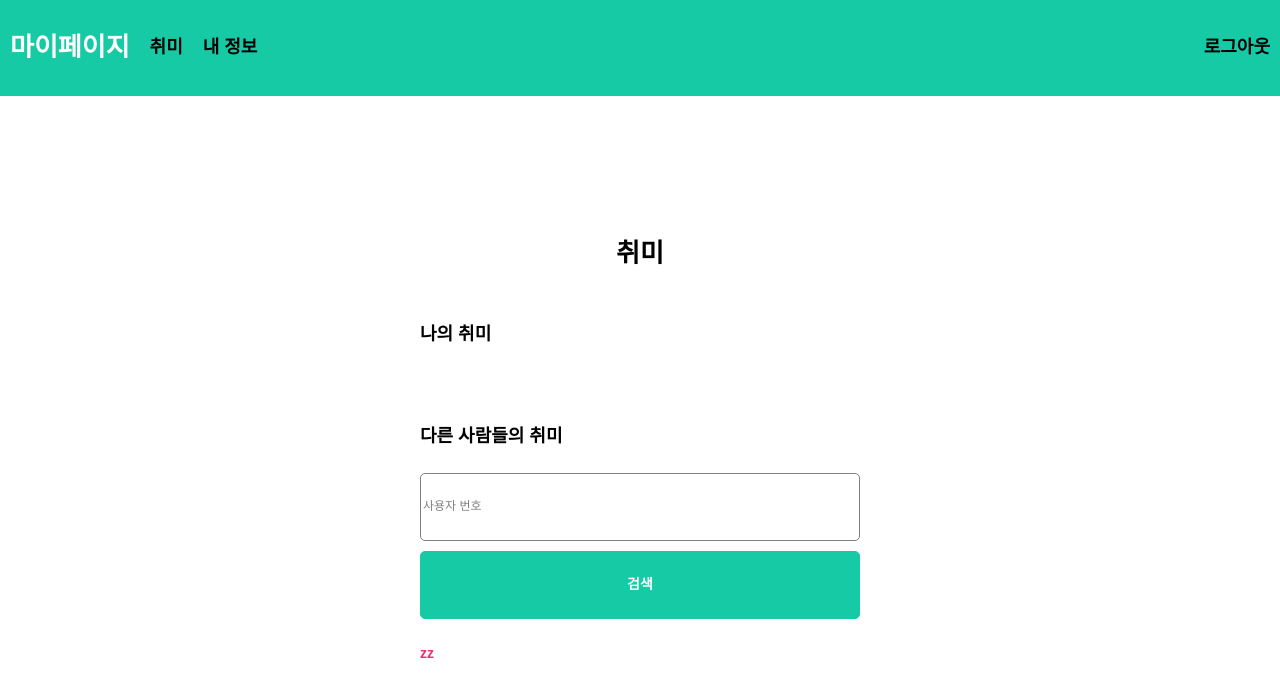
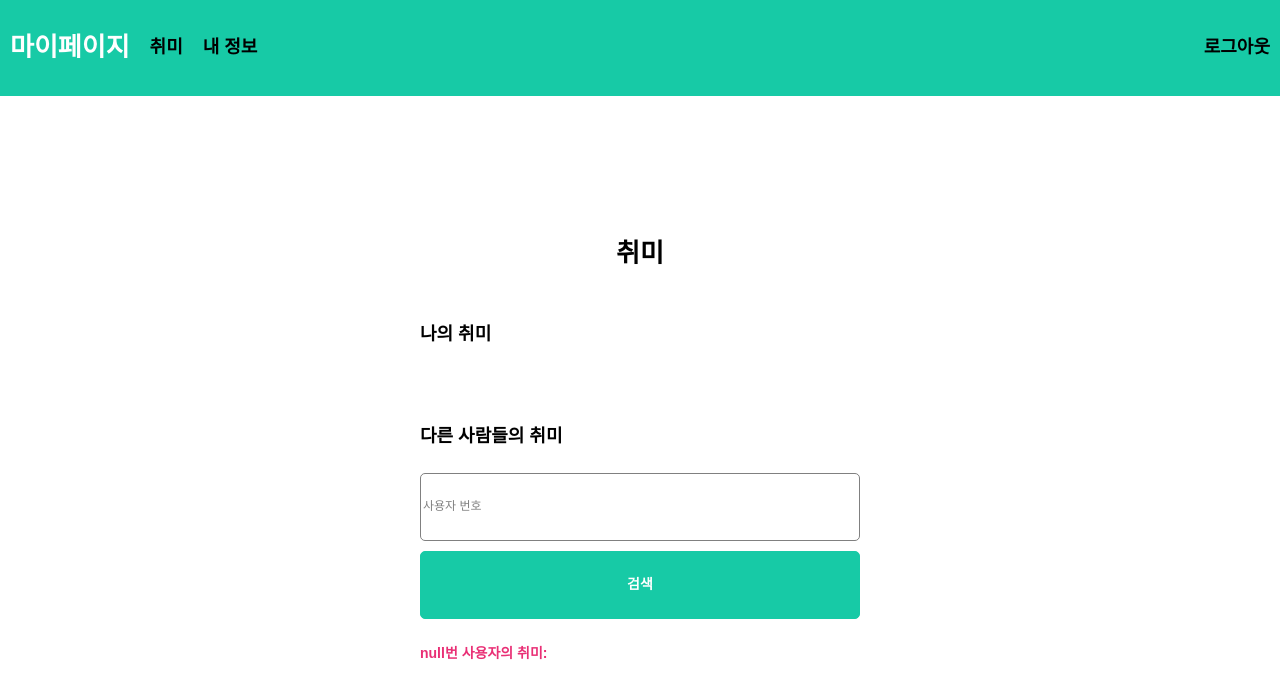
Before and after one commit to AND-SOPT-WEB/JunHyukKong, a React (Vite) app in the folder week4/: page /mypage in a window 1280 px wide. Shown: the top 698 px of the page. Built offline with nearby package versions, Linux system fonts and the light colour scheme; no server answers; sample sign-in values are in the browser's storage.

Commit message:
feat: 다른사람 취미 조회 api 연결

```diff
--- a/week4/src/components/mypage/MyHobby.tsx
+++ b/week4/src/components/mypage/MyHobby.tsx
@@ -3,11 +3,23 @@ import styled from '@emotion/styled'
 import { verifiedInstance } from '../../apis/axios'
 
 const MyHobby = () => {
+  const [no, setNo] = useState<number|null>(null);
   const [hobby, setHobby] = useState("");
+  const [otherHobby, setOtherHobby] = useState("");
 
   const getUserHobby = async() => {
     try{
       const response = await verifiedInstance.get("/user/my-hobby");
+      return response.data.result.hobby;
+    }catch(e){
+      console.log(e);
+    }
+  }
+
+  const getOtherUserHobby = async() => {
+    try{
+      const response = await verifiedInstance.get(`/user/${no}/hobby`);
+      setOtherHobby(response.data.result.hobby);
       return response.data.result.hobby;
     }catch(e){
       console.log(e);
@@ -28,9 +40,9 @@ const MyHobby = () => {
       <CategoryText>{hobby}</CategoryText>
 
       <CategoryTitle>다른 사람들의 취미</CategoryTitle>
-      <Input placeholder='사용자 번호'/>
-      <SearchButton>검색</SearchButton>
-      <Notice>{"zz"/*검색 결과 담길 예정 */}</Notice>
+      <Input type='number' placeholder='사용자 번호' value={no || ""} onChange={(e)=>setNo(Number(e.target.value))}/>
+      <SearchButton onClick={()=>getOtherUserHobby()}>검색</SearchButton>
+      <Notice>{`${no}번 사용자의 취미: ${otherHobby}`}</Notice>
     </HobbyLayout>
   )
 }
```
